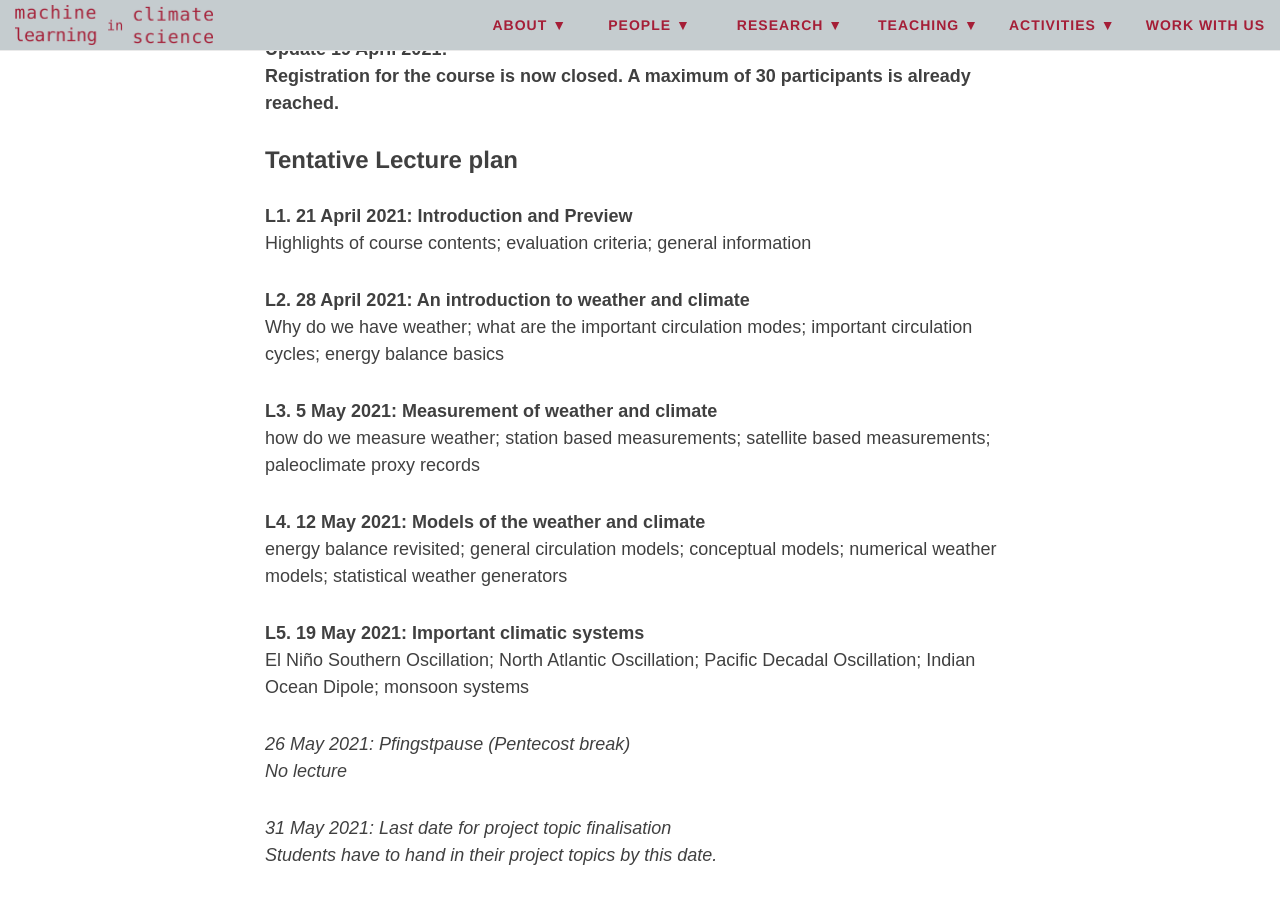
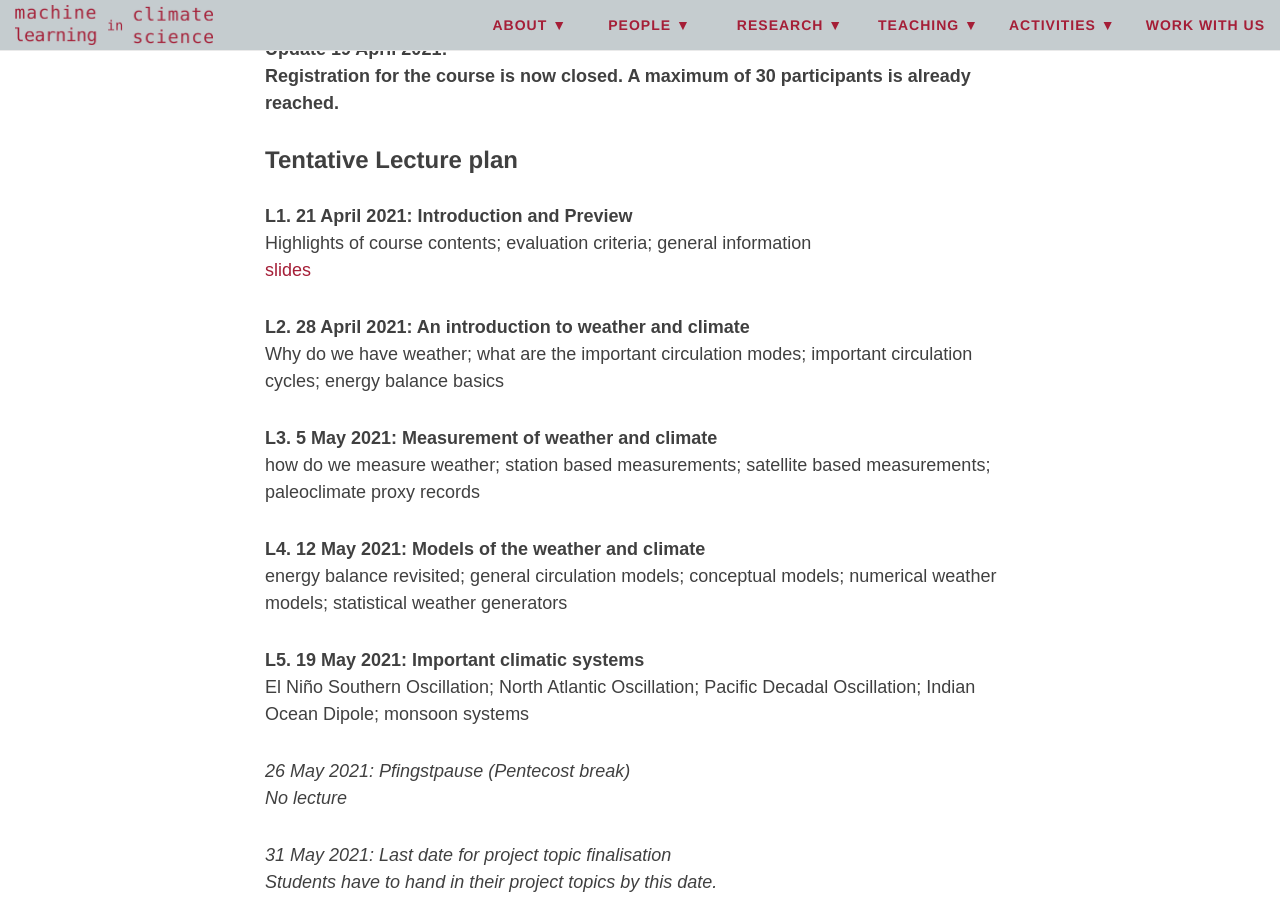
Before and after one commit to mlcs/mlcs.github.io, a Jekyll site: the page built from teaching/summer2021.md, in a window 1280 px wide and 900 px high, scrolled down 2041 px. Built offline with Jekyll 4.4.1, drawn with Linux system fonts in a browser that asks for light colours; nearby versions of some CDN libraries.

Commit message:
sose2021 -> link lecture 1 pdf to lecture plan

```diff
--- a/teaching/summer2021.md
+++ b/teaching/summer2021.md
@@ -85,6 +85,7 @@ participants is already reached.**
 
 **L1. 21 April 2021: Introduction and Preview**
 Highlights of course contents; evaluation criteria; general information
+[slides](/files/sose2021/l1.pdf)
 
 **L2. 28 April 2021: An introduction to weather and climate**
 Why do we have weather; what are the important circulation modes;
```
